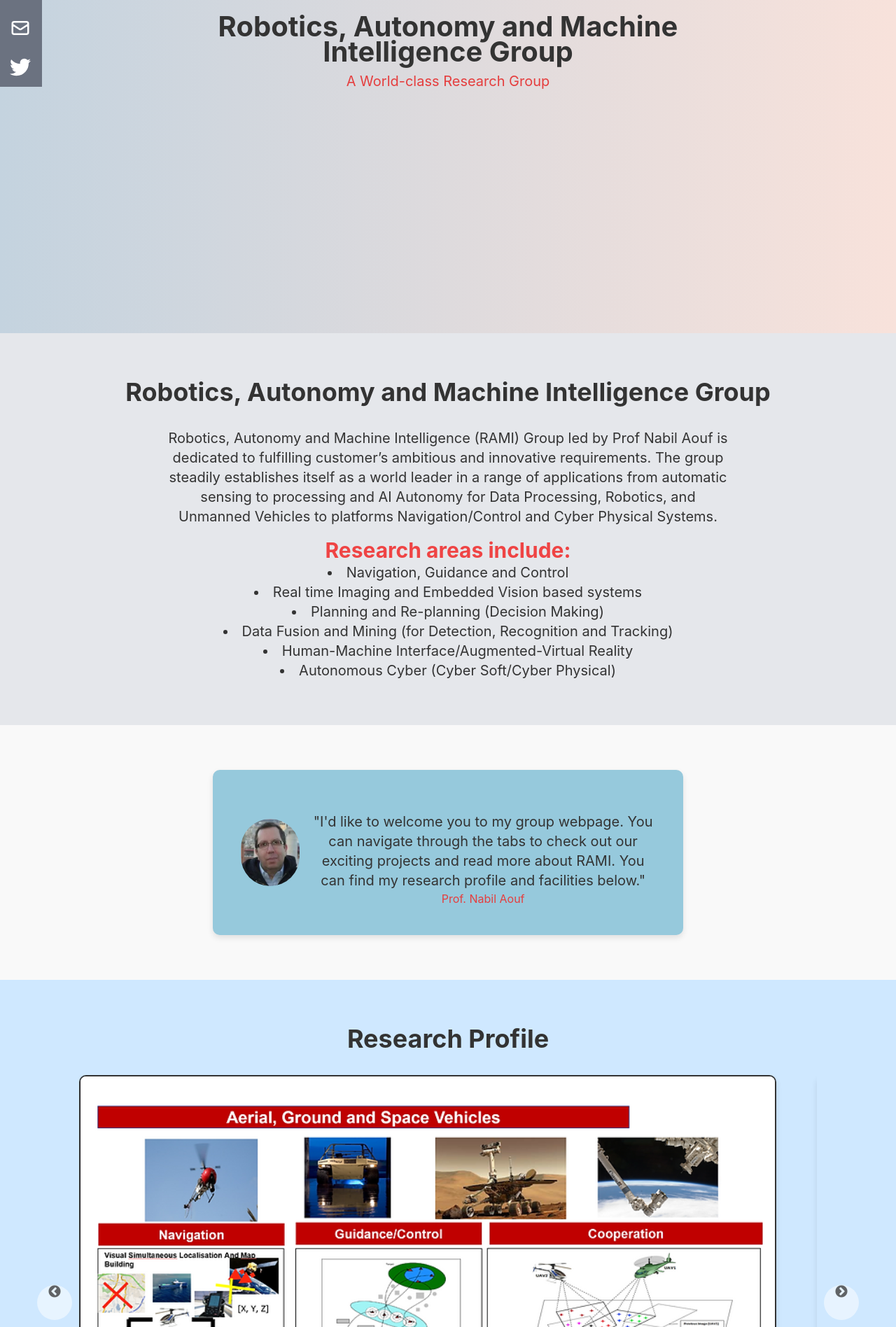
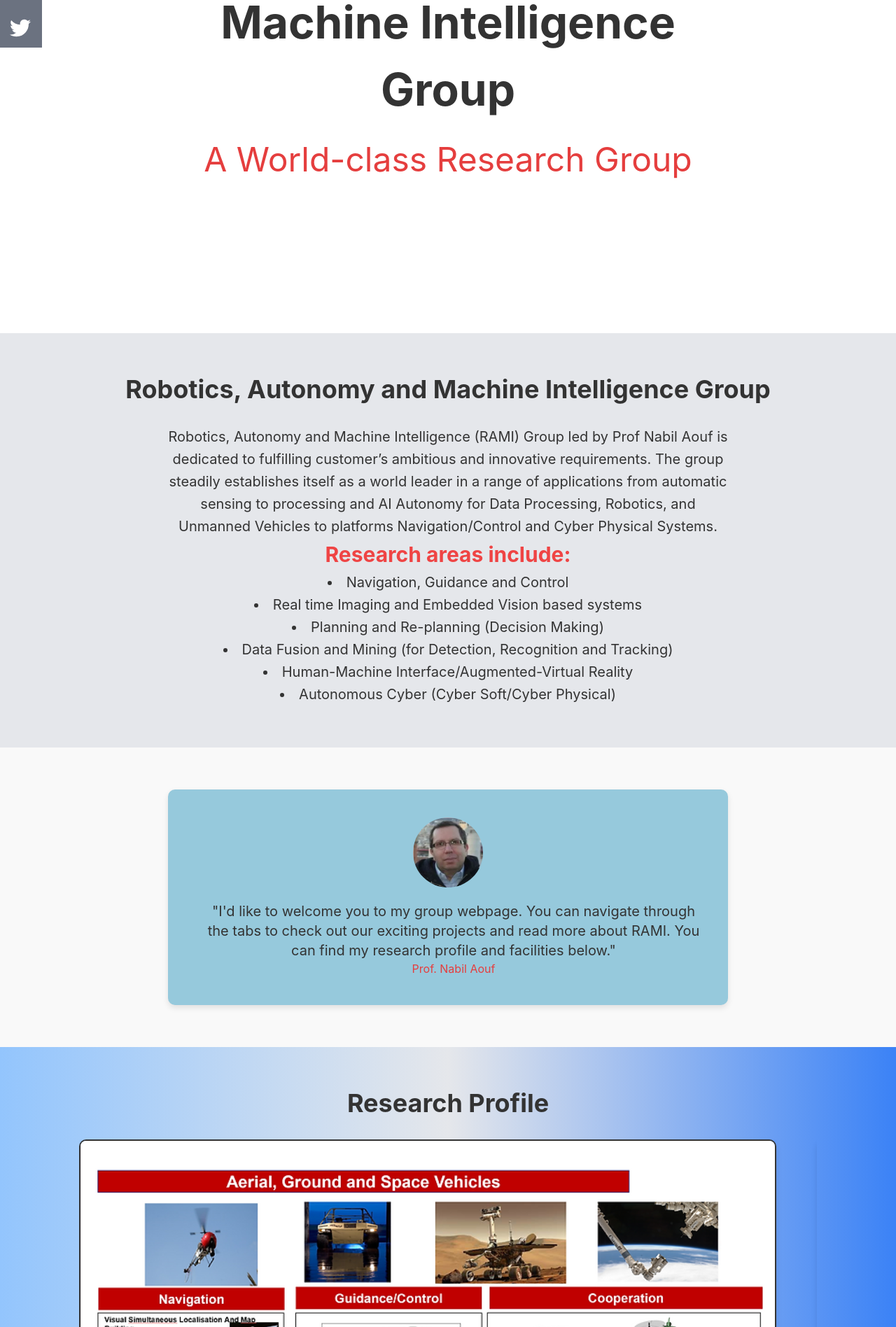
Before and after one commit to Kronium345/RAMI-Group, a React (Vite) app in the folder rami/: page / in a window 1280 px wide. Shown: the part 324-2220 px from the top of the page at 70% size. Built offline with nearby package versions, Linux system fonts and the light colour scheme.

Commit message:
Done up Changes and Sent First Screen Recording

```diff
--- a/rami/src/components/SocialLinks/SocialLinks.jsx
+++ b/rami/src/components/SocialLinks/SocialLinks.jsx
@@ -25,17 +25,17 @@ const links = [
     //     ),
     //     href: 'https://github.com/Kronium345',
     // },
+    // {
+    //     id: 2,
+    //     child: (
+    //         <>
+    //         Mail <HiOutlineMail size={30} />
+    //         </>
+    //     ),
+    //     href: 'mailto: awolowodaniel@yahoo.ie',
+    // },
     {
         id: 2,
-        child: (
-            <>
-            Mail <HiOutlineMail size={30} />
-            </>
-        ),
-        href: 'mailto: awolowodaniel@yahoo.ie',
-    },
-    {
-        id: 3,
         child: (
             <>
             Twitter <FaTwitter size={30} />
--- a/rami/src/pages/Home/Home.css
+++ b/rami/src/pages/Home/Home.css
@@ -1,4 +1,4 @@
-.hero {
+.home .hero {
   position: relative;
   width: 100%;
   height: 100vh;
@@ -13,65 +13,67 @@
   overflow: hidden;
 }
 
-.hero-content {
+.home .hero-content {
   z-index: 1;
   max-width: 800px;
 }
 
-.hero-content h2 {
-  font-size: 8rem; /* Increased font size */
+.home .intro-title {
+  font-size: 4rem; /* Increased font size */
   font-weight: bold;
   color: #333;
 }
 
-.hero-content p {
+.home .intro-subtitle {
   font-size: 3rem; /* Increased font size */
   color: #e53e3e;
   margin-top: 1rem; /* Increased margin */
 }
 
-.logo-container {
+.home .logo-container {
   position: absolute;
   top: 80px; /* Adjust this value to bring the logo downwards */
   left: 20px;
 }
 
-.rami-logo {
+.home .rami-logo {
   height: 100px; /* Adjust the height as needed */
   width: 100px;
   margin-top: 60px;
 }
 
-.intro, .quote-section, .research-profile, .facilities, .tour, .contact {
+.home .intro,
+.home .quote-section,
+.home .research-profile,
+.home .facilities,
+.home .tour,
+.home .contact {
   width: 100%;
   padding: 60px 0;
 }
 
-.intro .container, .quote-section .container, .research-profile .container, .facilities .container, .tour .container, .contact .container {
+.home .intro .container,
+.home .quote-section .container,
+.home .research-profile .container,
+.home .facilities .container,
+.home .tour .container,
+.home .contact .container {
   max-width: 1300px;
   padding: 0 20px;
   margin: 0 auto;
 }
 
-.intro-title {
-  font-size: 8rem; /* Increased font size */
-}
-
-.intro-subtitle {
-  font-size: 3rem; /* Increased font size */
-}
-
-.facilities-container {
+.home .facilities-container {
   align-items: center;
 }
 
-.quote-section {
+.home .quote-section {
   display: flex;
   justify-content: center;
   align-items: center;
 }
 
-.quote-container {
+.home .quote-container {
   display: flex;
   flex-direction: column;
   align-items: center;
@@ -82,54 +84,55 @@
   box-shadow: 0 4px 8px rgba(0, 0, 0, 0.1);
 }
 
-.profile-img {
+.home .profile-img {
   width: 100px;
   height: 100px;
   border-radius: 50%;
 }
 
-.quote-details {
+.home .quote-details {
   text-align: center;
   margin-top: 20px;
 }
 
-.quote-text {
+.home .quote-text {
   font-size: 1.25rem;
 }
 
-.quote-author {
+.home .quote-author {
   font-size: 1rem;
   color: #e53e3e;
 }
 
-.slider {
+.home .slider {
   max-width: 85%; /* Make the carousel 15% smaller */
   margin: 0 auto; /* Center the carousel */
 }
 
-.carousel-item {
+.home .carousel-item {
   display: flex;
   justify-content: center;
 }
 
-.carousel-image {
+.home .carousel-image {
   max-width: 100%;
   border-radius: 10px;
   box-shadow: 0 4px 8px rgba(0, 0, 0, 0.1);
   border: 2px solid #333;
 }
 
-.tour video, .tour img {
+.home .tour video,
+.home .tour img {
   border-radius: 10px;
   box-shadow: 0 4px 8px rgba(0, 0, 0, 0.1);
   max-width: 100%;
 }
 
-.contact {
+.home .contact {
   background: #f9f9f9;
 }
 
-.contact form {
+.home .contact form {
   background: #fff;
   display: flex;
   flex-direction: column;
@@ -140,14 +143,15 @@
   margin: 0 auto;
 }
 
-.contact form h3 {
+.home .contact form h3 {
   color: #4A5899;
   text-align: center;
   font-weight: 800;
   margin-bottom: 20px;
 }
 
-.contact form input, .contact form textarea {
+.home .contact form input,
+.home .contact form textarea {
   border: 0;
   margin: 10px 0;
   padding: 20px;
@@ -157,7 +161,7 @@
   border-radius: 20px;
 }
 
-.contact form button {
+.home .contact form button {
   padding: 15px;
   background: #FF5361;
   color: #fff;
@@ -170,25 +174,25 @@
   border-radius: 30px;
 }
 
-.contact form button img {
+.home .contact form button img {
   height: 15px;
   align-items: center;
   padding-left: 15px;
 }
 
-.contact .contact-inputs:focus {
+.home .contact .contact-inputs:focus {
   border: 2px solid #ff994f;
 }
 
-.contact .contact-inputs::placeholder {
+.home .contact .contact-inputs::placeholder {
   color: #a9a9a9;
 }
 
 /* Custom Arrow Styling */
-.custom-arrow {
+.home .custom-arrow {
   width: 50px;
   height: 50px;
-  background-color: rgba(255, 255, 255, 0.5);
+  /* background-color: rgba(255, 255, 255, 0.5); */
   border-radius: 50%;
   z-index: 1;
   display: flex;
@@ -199,86 +203,87 @@
   transform: translateY(-50%);
 }
 
-.custom-arrow:before {
+.home .custom-arrow:before {
   font-size: 20px;
   color: #333;
 }
 
-.custom-arrow:hover {
+/* .home .custom-arrow:hover {
   background-color: rgba(255, 255, 255, 0.7);
-}
+} */
 
-.custom-arrow.next {
+.home .custom-arrow.next {
   right: -60px;
 }
 
-.custom-arrow.prev {
+.home .custom-arrow.prev {
   left: -60px;
 }
 
-.carousel-inner {
+.home .carousel-inner {
   display: flex;
   justify-content: center;
   align-items: center;
 }
 
-.carousel-item img {
+.home .carousel-item img {
   border: 2px solid #333;
 }
 
-.facilities h2 {
+.home .facilities h2 {
   color: #e53e3e;
   font-size: 2.5rem;
   margin-bottom: 20px;
 }
 
-.facilities p {
+.home .facilities p {
   font-size: 1.25rem;
   line-height: 1.5;
 }
 
-.intro-text {
+.home .intro-text {
   max-width: 800px; /* Added to make the paragraph more compact */
   margin: 0 auto;   /* Center the text within the container */
   line-height: 1.6;
 }
 
 @media (max-width: 768px) {
-  .hero-content h1 {
+  .home .hero-content h2 {
     font-size: 4rem; /* Increased font size */
   }
 
-  .hero-content p {
+  .home .hero-content p {
     font-size: 1.5rem; /* Increased font size */
   }
 
-  .profile-img {
+  .home .profile-img {
     width: 80px;
     height: 80px;
+    display: flex;
   }
 
-  .quote-text {
+  .home .quote-text {
     font-size: 1rem;
   }
 
-  .quote-author {
+  .home .quote-author {
     font-size: 0.875rem;
   }
 
-  .custom-arrow {
+  .home .custom-arrow {
     width: 30px;
     height: 30px;
   }
 
-  .custom-arrow:before {
+  .home .custom-arrow:before {
     font-size: 15px;
   }
 
-  .custom-arrow.next {
+  .home .custom-arrow.next {
     right: -40px;
   }
 
-  .custom-arrow.prev {
+  .home .custom-arrow.prev {
     left: -40px;
   }
 }
--- a/rami/src/pages/Home/Home.jsx
+++ b/rami/src/pages/Home/Home.jsx
@@ -60,8 +60,8 @@ const Home = () => {
           <div className="logo-container">
             <img src={ramiLogo} alt="RAMI Logo" className="rami-logo" />
           </div>
-          <h2 className="intro-title text-3xl font-bold text-black">Robotics, Autonomy and Machine Intelligence Group</h2>
-          <p className="intro-subtitle text-red-500 mt-4 text-2xl">A World-class Research Group</p>
+          <h2 className="intro-title">Robotics, Autonomy and Machine Intelligence Group</h2>
+          <p className="intro-subtitle">A World-class Research Group</p>
         </div>
       </section>
 
@@ -105,7 +105,7 @@ const Home = () => {
       </section>
 
       {/* Research Profile Section */}
-      <section className="research-profile py-16 bg-blue-200 text-center">
+      <section className="research-profile py-16 bg-gradient-to-r from-blue-300 via-gray-200 to-blue-500 text-center">
         <div className="container mx-auto px-4">
           <h2 className="text-4xl font-bold mb-8">Research Profile</h2>
           <Slider {...settings} className="slider">
```
